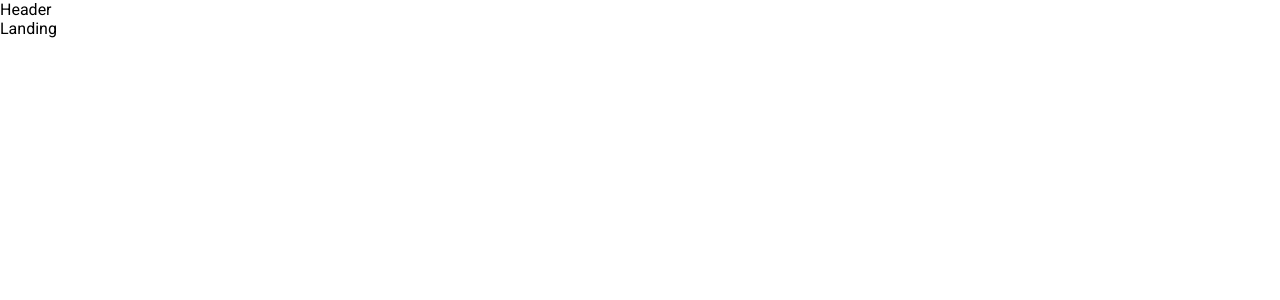
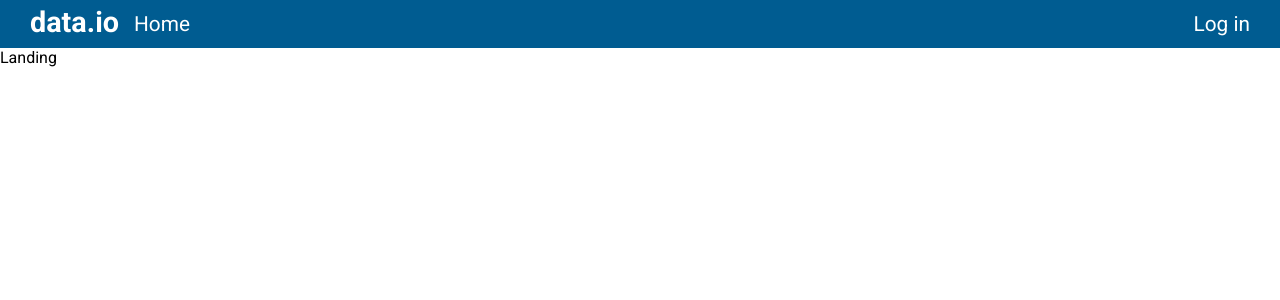
Before and after one commit to pfraces/data.io, a React (Create React App) app: page / in a window 1280 px wide. Shown: the top 300 px of the page. Built offline with nearby package versions, Linux system fonts and the light colour scheme.

Commit message:
added nav links

```diff
--- /dev/null
+++ b/src/AppLayout/Header/Header.css
@@ -0,0 +1,38 @@
+.Header {
+  display: flex;
+  background-color: var(--darkblue);
+  height: 48px;
+  color: white;
+  padding: 0;
+  padding-left: 30px;
+  padding-right: calc(30px - 100vw + 100%);
+}
+
+.Header h1 {
+  font-size: 1.8rem;
+  font-weight: 600;
+  padding: 5px 0;
+  margin-right: 15px;
+}
+
+.Header .link {
+  display: flex;
+  align-items: center;
+  color: inherit;
+  font-size: 1.3rem;
+}
+
+.Header .link:hover {
+  text-decoration: none;
+  border-top: 3px solid transparent;
+  border-bottom: 3px solid white;
+}
+
+.Header .nav {
+  display: flex;
+}
+
+.Header .session {
+  display: flex;
+  margin-left: auto;
+}
--- a/src/AppLayout/Header/Header.js
+++ b/src/AppLayout/Header/Header.js
@@ -1,5 +1,26 @@
+import { Link } from 'react-router-dom';
+import './Header.css';
+
 function Header() {
-  return <div className="Header">Header</div>;
+  return (
+    <div className="Header">
+      <div className="title">
+        <h1>data.io</h1>
+      </div>
+
+      <div className="nav">
+        <Link to="home" className="link">
+          Home
+        </Link>
+      </div>
+
+      <div className="session">
+        <Link to="login" className="link nowrap">
+          Log in
+        </Link>
+      </div>
+    </div>
+  );
 }
 
 export default Header;
--- a/src/styles/colors.css
+++ b/src/styles/colors.css
@@ -0,0 +1,3 @@
+:root {
+  --darkblue: #005c91;
+}
--- a/src/styles/layout.css
+++ b/src/styles/layout.css
@@ -0,0 +1,3 @@
+.nowrap {
+  white-space: nowrap;
+}
--- a/src/styles/theme.css
+++ b/src/styles/theme.css
@@ -0,0 +1,8 @@
+a {
+  color: var(--darkblue);
+  text-decoration: none;
+}
+
+a:hover {
+  text-decoration: underline;
+}
```
